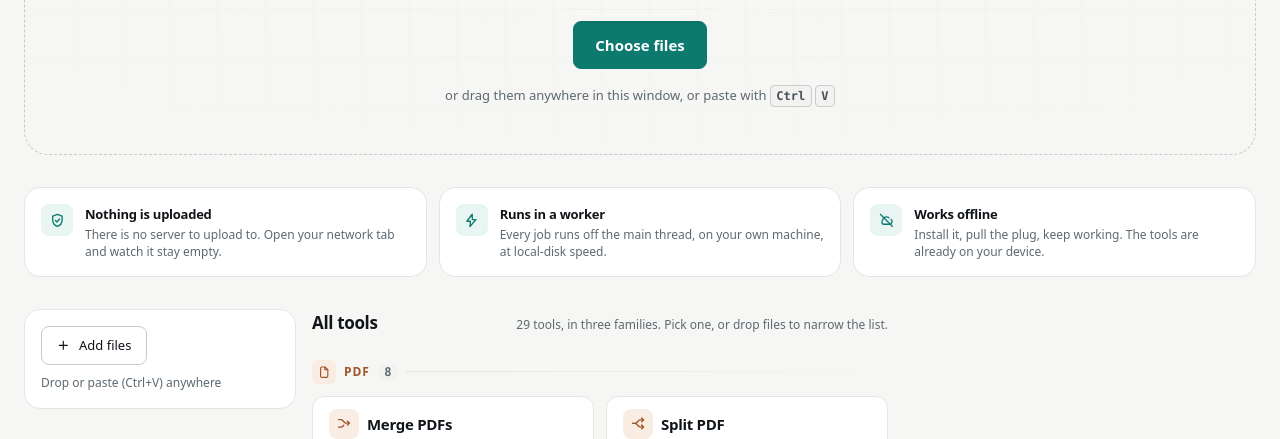
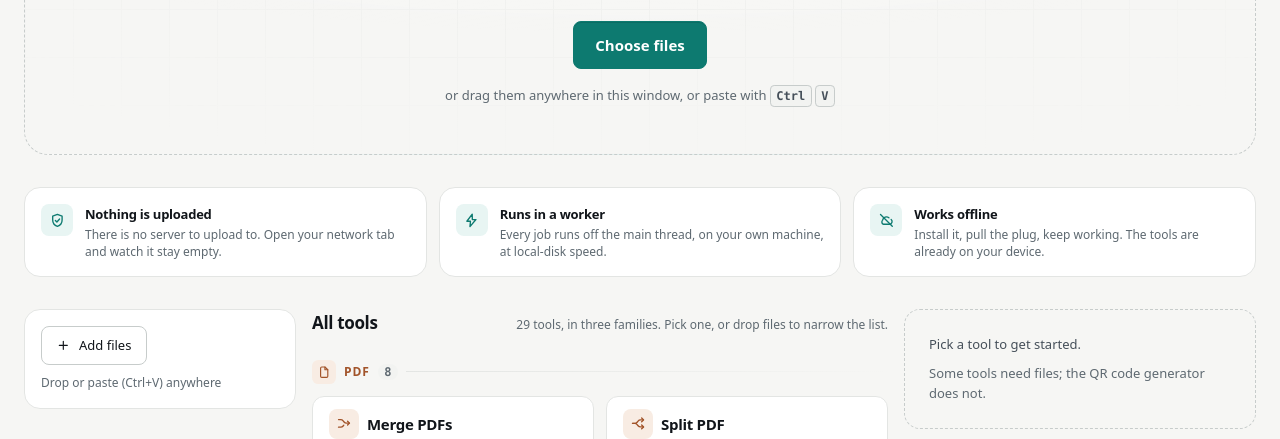
Before and after one commit to nguyenkduywork/omnitool, a website built with Vite: page index.html in a window 1280 px wide. Shown: the part 361-800 px from the top of the page. Built offline with nearby package versions, Linux system fonts and the light colour scheme.

Commit message:
fix(ui): restore zone 3's cold-state prompt and give it a stable landmark name
At >=1200px with no tool selected, zone--work's box legitimately
collapses to zero height, but the CSS Grid column track still
reserves the full row height (set by the taller catalogue column),
leaving bare page background beside the tool grid in both themes.
Separately, ui/zones/work.ts's render() never sets heading.textContent
until a tool is picked, so the zone root's aria-labelledby="run-heading"
resolved to an empty accessible name at the app's own default state.

Restores the plan's original cold-state copy ("Pick a tool to get
started." / "Some tools need files; the QR code generator does not.")
cut in Task 9 and never revisited once Task 10 shipped the permanent
three-column layout the cut was conditioned on. Names the zone with a
stable aria-label="Selected tool" instead of aria-labelledby, since the
referenced heading only gets text once a tool is picked and the plan's
own original structure carried the same empty-name bug.

Splits the landmark e2e test so zone 3 is checked cold as well as warm,
and records (via comment, not a code change) the known coverage gap
where a disabled Run button cannot receive keyboard focus, so a
sequential-Tab user relying on focus to read text does not get the
block reason read to them — deferred pending a considered move from
disabled to aria-disabled.

```diff
--- a/src/styles/app.css
+++ b/src/styles/app.css
@@ -503,6 +503,27 @@ html.is-dragging .hero__drop {
   gap: var(--s-6);
 }
 
+/* The cold-state prompt for zone 3 (ui/zones/work.ts) — same dashed,
+ * explained-not-blank treatment as `.catalogue__empty` below, reused here for
+ * the same reason: silence in a box that should say something reads as "this
+ * app cannot do that", and here it would additionally have left the column
+ * beside the catalogue rendering as bare page background with nothing at all
+ * painted in it (a `.zone--work` with only a hidden `.run` child collapses to
+ * zero height). */
+.zone__empty {
+  padding: var(--s-5);
+  border: 1px dashed var(--line-2);
+  border-radius: var(--r-lg);
+  color: var(--ink-2);
+  font-size: var(--fs-sm);
+  text-wrap: pretty;
+}
+
+.zone__hint {
+  margin-top: var(--s-2);
+  color: var(--ink-3);
+}
+
 .panel__title {
   font-size: var(--fs-md);
   font-weight: 620;
--- a/src/ui/zones/work.ts
+++ b/src/ui/zones/work.ts
@@ -12,11 +12,20 @@
 // of the snapshot; nothing here reads `shownTool` or any other shell-owned
 // bookkeeping — see shell.ts's subscriber for why that split matters.
 //
-// The ZONE ROOT is the landmark (`aria-labelledby="run-heading"`), not the
-// inner `.run` card — one heading, `#run-heading`, labels both the card
-// visually and the zone's region role, so there is exactly one landmark here
-// rather than two nested ones sharing a name. The card itself carries no
-// `aria-labelledby` of its own for that reason.
+// The ZONE ROOT is the landmark, not the inner `.run` card, so there is
+// exactly one landmark here rather than two nested ones. Its accessible name
+// is a plain `aria-label="Selected tool"` — deliberately NOT `aria-labelledby`
+// pointing at the `<h2>` in `.run__head`, because that heading only gets text
+// once a tool is picked (see `render`): with nothing selected `.run` is
+// `hidden` and the heading is empty, which would leave the region with an
+// EMPTY accessible name at the app's own default, cold state — exactly the
+// state a screen-reader user meets first through the second entry door.
+// `aria-label` is stable across cold and warm alike, so the region always has
+// something to say for itself. The card itself carries no `aria-labelledby`
+// of its own, so this is the only "Selected tool"/tool-name naming in play —
+// no second heading duplicating the landmark's own name (contrast
+// `zones/files.ts`, where reusing `filetray.ts`'s own heading was the
+// carry-forward fix, not a pattern to repeat here).
 
 import { el, icon } from '../dom';
 import { createProgressRing, type ProgressHandle } from '../progress';
@@ -45,17 +54,28 @@ export type WorkZoneHandle = ZoneHandle & {
 
 export function createWorkZone(init: { onRun: () => void; onCancel: () => void }): WorkZoneHandle {
   const root = el('section', 'zone zone--work');
-  root.setAttribute('aria-labelledby', 'run-heading');
+  root.setAttribute('aria-label', 'Selected tool');
 
-  // The one thing this zone shows or hides. Like the `<section class="run">`
-  // it replaces, there is no separate empty state: with no tool picked, this
-  // zone paints nothing, exactly as before the three-zone split.
+  // The prompt this whole task exists to restore: cut in Task 9 ("Task 10 can
+  // add it if the new grid layout turns out to need a placeholder box"),
+  // never revisited once Task 10 shipped the permanent three-column sticky
+  // layout — the condition was met and nobody came back for it. Without this,
+  // the column beside the catalogue is bare page background until a tool is
+  // picked, and the second sentence is the discoverability hook for the
+  // headline feature: a first-time visitor has no other way to learn the QR
+  // generator needs no file before trying it.
+  const empty = el('div', 'zone__empty');
+  empty.append(
+    el('p', undefined, 'Pick a tool to get started.'),
+    el('p', 'zone__hint', 'Some tools need files; the QR code generator does not.'),
+  );
+
+  // The one thing this zone shows or hides besides `empty` above.
   const panel = el('section', 'run');
   panel.hidden = true;
 
   const glyph = el('span', 'run__glyph');
   const heading = el('h2', 'panel__title', '');
-  heading.id = 'run-heading';
   const blurb = el('p', 'run__blurb');
   const titles = el('div', 'run__titles');
   titles.append(heading, blurb);
@@ -89,7 +109,7 @@ export function createWorkZone(init: { onRun: () => void; onCancel: () => void }
   const results = createResults();
 
   panel.append(head, options, bar);
-  root.append(panel);
+  root.append(empty, panel);
 
   return {
     el: root,
@@ -101,6 +121,7 @@ export function createWorkZone(init: { onRun: () => void; onCancel: () => void }
     hasRunFocus: () => document.activeElement === runButton,
     render(snapshot) {
       const tool = snapshot.selected;
+      empty.hidden = tool !== null;
       panel.hidden = tool === null;
 
       // Run's disabled state (and Cancel's / the ring's visibility) is
```
Also changed, not shown: tests/e2e/a11y.spec.ts (+56 -13 lines).
